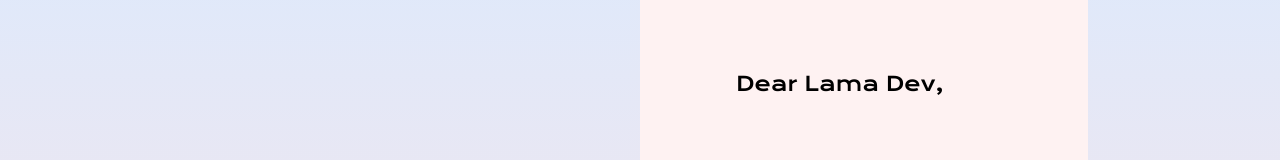
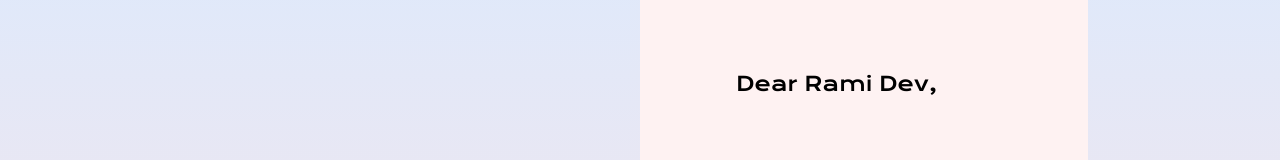
Before and after one commit to PROuserR/PROuserR.github.io, a Next.js app: page /contact in a window 1280 px wide. Shown: the part 126-286 px from the top of the page. Built offline with nearby package versions, Linux system fonts and the light colour scheme.

Commit message:
Changed lama dev to Rami dev

```diff
--- a/src/app/contact/page.jsx
+++ b/src/app/contact/page.jsx
@@ -67,7 +67,7 @@ const ContactPage = () => {
           ref={form}
           className="h-1/2 lg:h-full lg:w-1/2 bg-red-50 rounded-xl text-xl flex flex-col gap-8 justify-center p-24"
         >
-          <span>Dear Lama Dev,</span>
+          <span>Dear Rami Dev,</span>
           <textarea
             rows={6}
             className="bg-transparent border-b-2 border-b-black outline-none resize-none"
```
